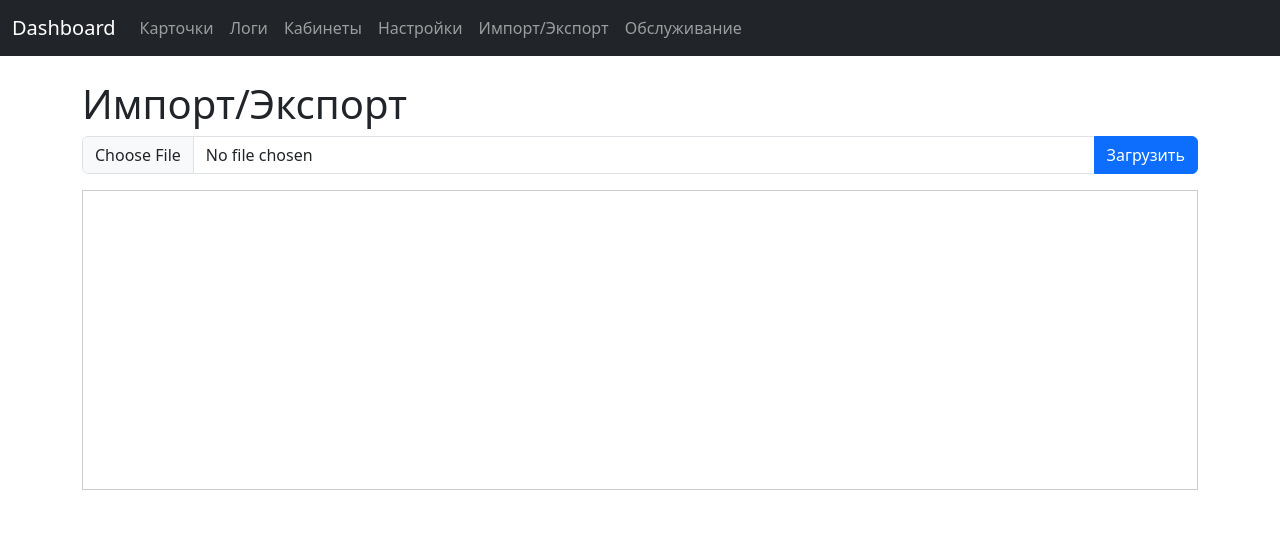
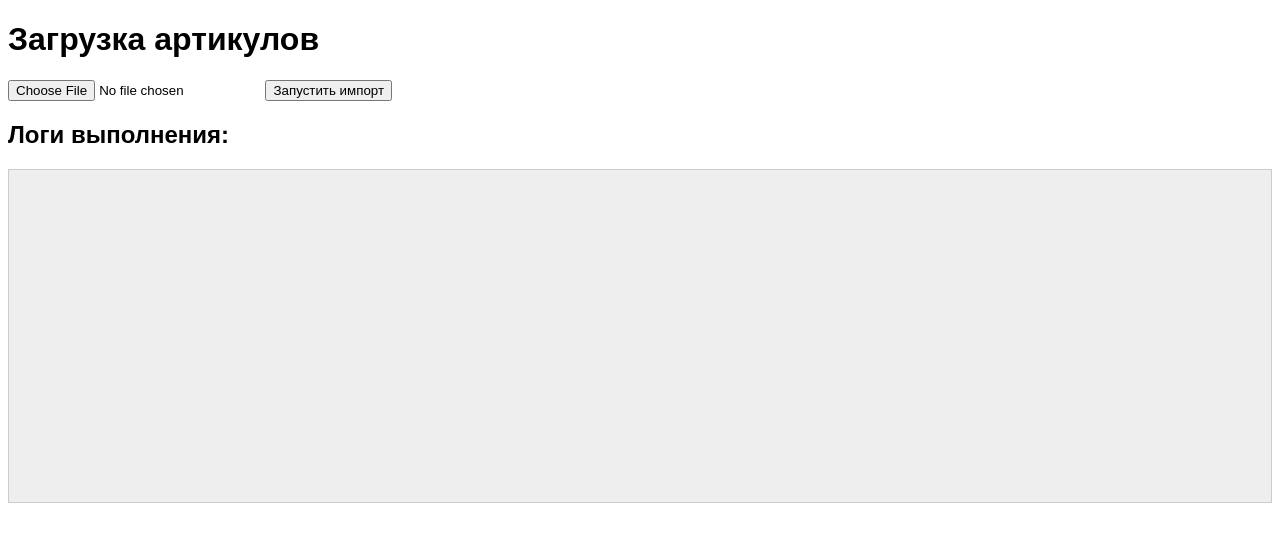
Before and after one commit to IvanZagulin/ozon-project, a Flask app: page /import_export in a window 1280 px wide. Shown: the top 542 px of the page. Run offline with Flask 3, Linux system fonts and the light colour scheme; data that the repository does not hold is empty.

Commit message:
Add files via upload

```diff
--- a/templates/import_export.html
+++ b/templates/import_export.html
@@ -1,25 +1,37 @@
-{% extends 'base.html' %}
+<!DOCTYPE html>
+<html lang="ru">
+<head>
+  <meta charset="UTF-8">
+  <title>Импорт / Экспорт</title>
+  <style>
+    body { font-family: sans-serif; }
+    #logs {
+      white-space: pre-line;
+      background: #eee;
+      padding: 1em;
+      border: 1px solid #ccc;
+      height: 300px;
+      overflow-y: auto;
+    }
+  </style>
+</head>
+<body>
+  <h1>Загрузка артикулов</h1>
+  <form method="POST" enctype="multipart/form-data">
+    <input type="file" name="file" accept=".xlsx" required>
+    <button type="submit">Запустить импорт</button>
+  </form>
 
-{% block title %}Import_Export | Панель управления{% endblock %}
+  <h2>Логи выполнения:</h2>
+  <div id="logs"></div>
 
-{% block content %}
-<h1>Импорт/Экспорт</h1>
-
-<form method="post" enctype="multipart/form-data" class="mb-3">
-  <div class="input-group">
-    <input type="file" class="form-control" name="file" required>
-    <button class="btn btn-primary" type="submit">Загрузить</button>
-  </div>
-</form>
-
-<div id="log" style="white-space:pre-line;height:300px;overflow-y:auto;border:1px solid #ccc;padding:10px;"></div>
-
-<script>
-const logBox = document.getElementById('log');
-const es = new EventSource('/import_stream');
-es.onmessage = (e) => {
-  logBox.textContent += e.data + '\n';
-  logBox.scrollTop = logBox.scrollHeight;
-};
-</script>
-{% endblock %}
+  <script>
+    const logs = document.getElementById('logs');
+    const es = new EventSource('/import_stream');
+    es.onmessage = function (e) {
+      logs.textContent += e.data + '\n';
+      logs.scrollTop = logs.scrollHeight;
+    };
+  </script>
+</body>
+</html>
```
